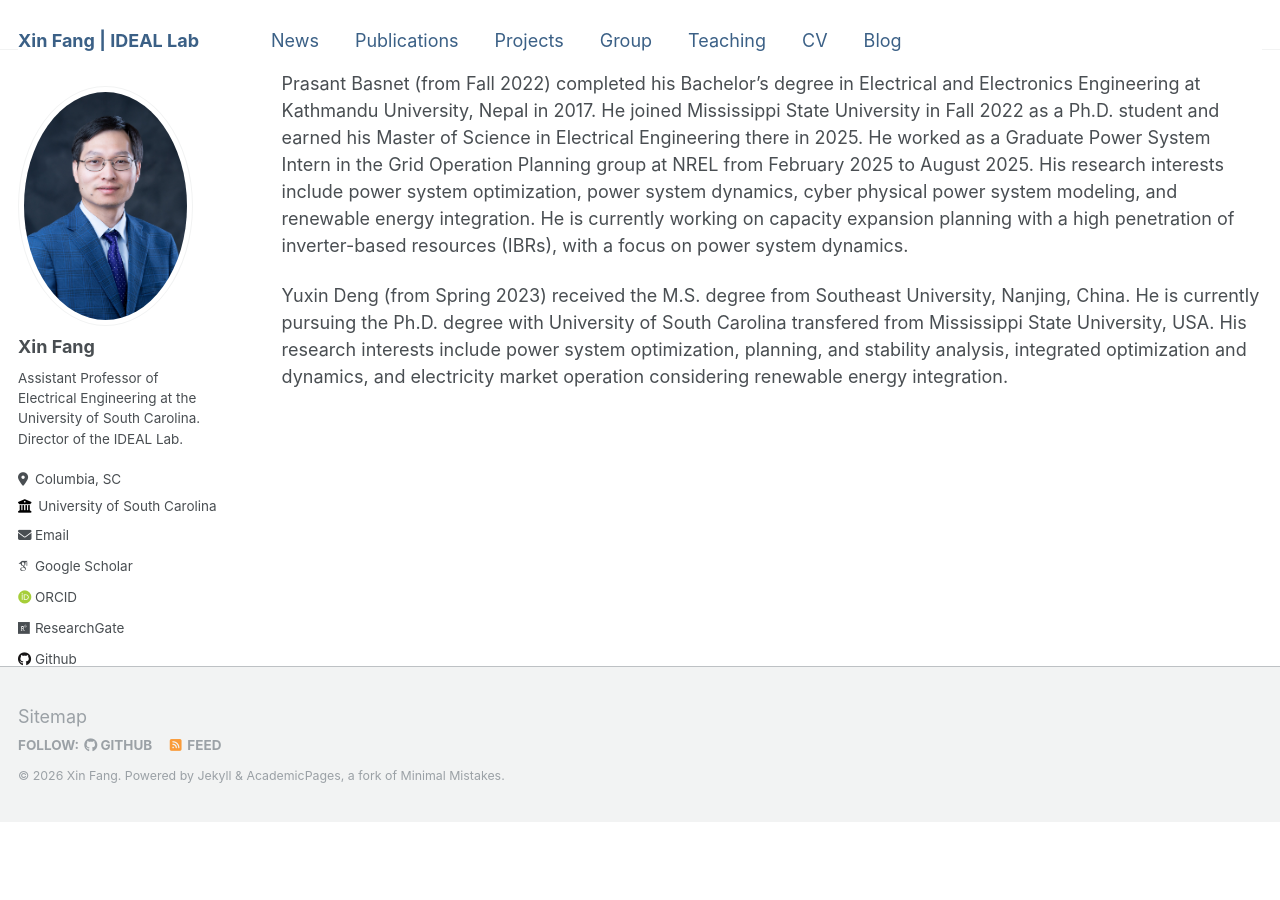
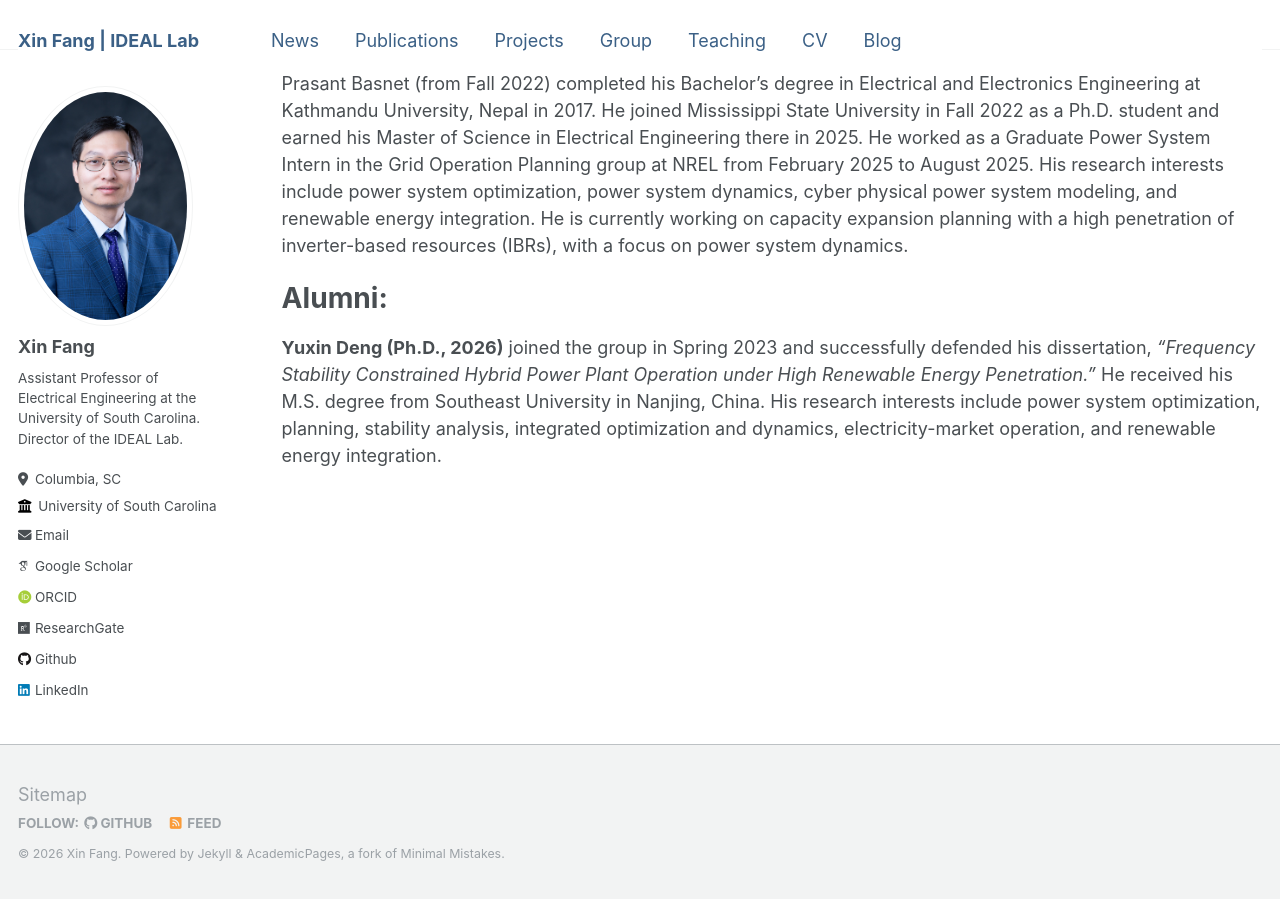
Before and after one commit to XinFang88/xinfang88.github.io, a Jekyll site: the page built from _pages/group.md, in a window 1280 px wide and 900 px high, scrolled down 508 px. Built offline with Jekyll 4.4.1, drawn with Linux system fonts in a browser that asks for light colours; some web fonts are replaced; before the commit the page ends 1329 px from its top, so only the background shows below that.

Commit message:
student defense

```diff
--- a/_pages/group.md
+++ b/_pages/group.md
@@ -17,7 +17,6 @@
 
 Prasant Basnet (from Fall 2022) completed his Bachelor’s degree in Electrical and Electronics Engineering at Kathmandu University, Nepal in 2017. He joined Mississippi State University in Fall 2022 as a Ph.D. student and earned his Master of Science in Electrical Engineering there in 2025. He worked as a Graduate Power System Intern in the Grid Operation Planning group at NREL from February 2025 to August 2025. His research interests include power system optimization, power system dynamics, cyber physical power system modeling, and renewable energy integration. He is currently working on capacity expansion planning with a high penetration of inverter-based resources (IBRs), with a focus on power system dynamics.
 
-Yuxin Deng (from Spring 2023) received the M.S. degree from Southeast University, Nanjing, China. He is currently pursuing the Ph.D. degree with University of South Carolina transfered from Mississippi State University, USA. His
-research interests include power system optimization, planning, and stability analysis, integrated optimization and dynamics, and electricity
-market operation considering renewable energy
-integration.
+Alumni:
+======
+**Yuxin Deng (Ph.D., 2026)** joined the group in Spring 2023 and successfully defended his dissertation, *"Frequency Stability Constrained Hybrid Power Plant Operation under High Renewable Energy Penetration."* He received his M.S. degree from Southeast University in Nanjing, China. His research interests include power system optimization, planning, stability analysis, integrated optimization and dynamics, electricity-market operation, and renewable energy integration.
```
Also changed, not shown: _pages/news.md (+2 -0 lines).
